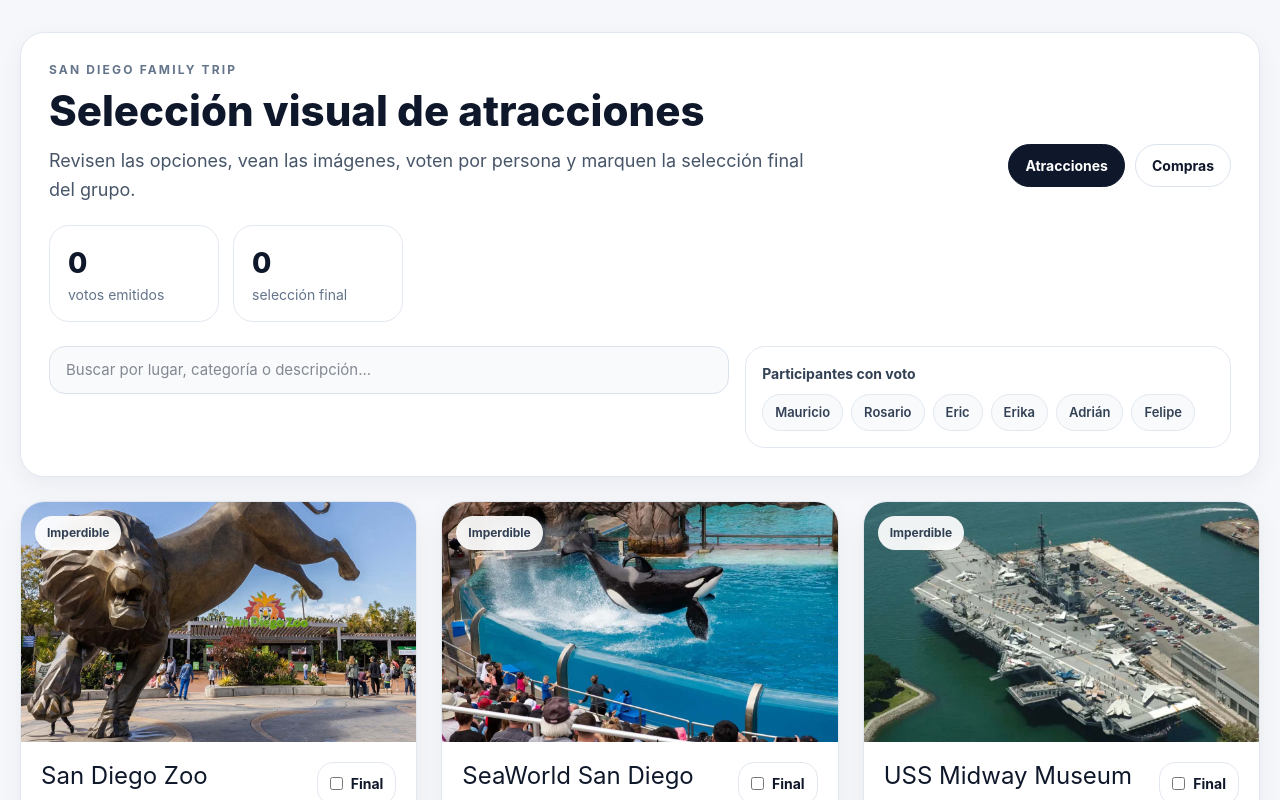
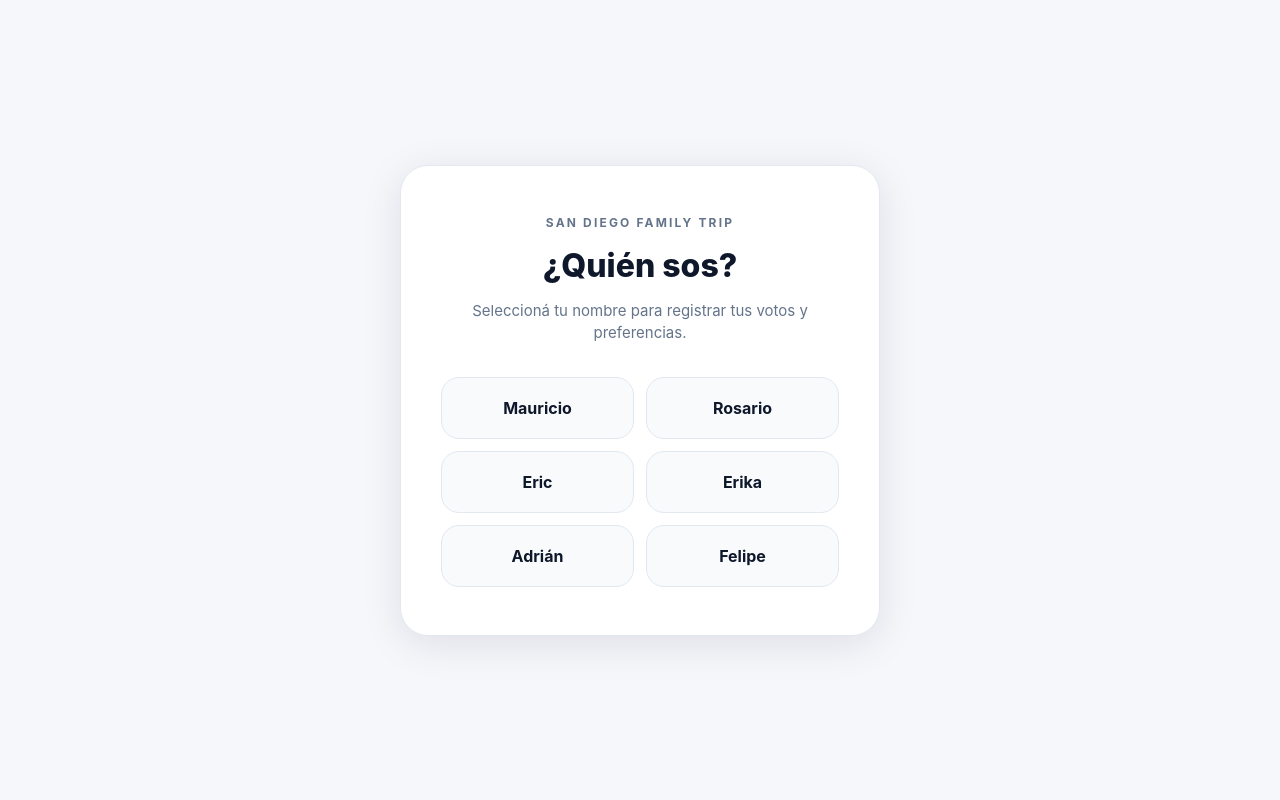
Before and after one commit to maugutierrezr-cyber/san-diego-trip, a Next.js app: page / in a window 1280 px wide. Shown: the top 800 px of the page. Built offline with nearby package versions, Linux system fonts and the light colour scheme.

Commit message:
Agrega selección de persona, toast y botón enviar votos

```diff
--- a/app/page.tsx
+++ b/app/page.tsx
@@ -490,19 +490,22 @@
 ];
 
 export default function Page() {
+  const [currentPerson, setCurrentPerson] = useState<string | null>(null);
+  const [toast, setToast] = useState<string | null>(null);
+  const [submitted, setSubmitted] = useState(false);
+  const [submitting, setSubmitting] = useState(false);
   const [query, setQuery] = useState("");
-  const [votes, setVotes] = useState<Record<string, Record<string, boolean>>>(
-    {}
-  );
-  const [finalSelection, setFinalSelection] = useState<Record<string, boolean>>(
-    {}
-  );
+  const [votes, setVotes] = useState<Record<string, Record<string, boolean>>>({});
+  const [finalSelection, setFinalSelection] = useState<Record<string, boolean>>({});
   const [section, setSection] = useState<"atracciones" | "compras">("atracciones");
   const [shoppingQuery, setShoppingQuery] = useState("");
-const [shoppingFilter, setShoppingFilter] = useState<
-  "all" | "nearby" | "cheap" | "recommended"
->("recommended");
+  const [shoppingFilter, setShoppingFilter] = useState<"all" | "nearby" | "cheap" | "recommended">("recommended");
   const [shoppingState, setShoppingState] = useState<ShoppingState>({});
+
+  const showToast = (msg: string) => {
+    setToast(msg);
+    setTimeout(() => setToast(null), 3000);
+  };
 
 const filtered = useMemo(() => {
   const q = query.trim().toLowerCase();
@@ -524,32 +527,47 @@
 }, [query, votes]);
 
   const SHEETS_URL = "https://script.google.com/macros/s/AKfycbzGD3_66bqe2JILU-72Q9_MJX6UoIIE66jQHoKIoyTi9kAqz1a0ZHwWdhO6uWDF6NMu7w/exec";
-  const toggleVote = async (placeName: string, person: string) => {
-    const newValue = !(votes[placeName] || {})[person];
 
+  const toggleVote = (placeName: string) => {
+    if (!currentPerson) return;
+    const newValue = !(votes[placeName] || {})[currentPerson];
     setVotes((prev) => ({
       ...prev,
-    [placeName]: {
-      ...(prev[placeName] || {}),
-      [person]: newValue,
-    },
+      [placeName]: { ...(prev[placeName] || {}), [currentPerson]: newValue },
     }));
+    if (newValue) {
+      showToast(`✅ Voto registrado: ${placeName}`);
+    } else {
+      showToast(`↩️ Voto removido: ${placeName}`);
+    }
+  };
 
+  const submitVotes = async () => {
+    if (!currentPerson) return;
+    setSubmitting(true);
     try {
-    await fetch(SHEETS_URL, {
+      const votedPlaces = places.filter((p) => (votes[p.name] || {})[currentPerson]);
+      await Promise.all(
+        votedPlaces.map((p) =>
+          fetch(SHEETS_URL, {
             method: "POST",
-      headers: {
-        "Content-Type": "text/plain;charset=utf-8",
-      },
+            headers: { "Content-Type": "text/plain;charset=utf-8" },
             body: JSON.stringify({
-        place: placeName,
-        person,
-        vote: newValue,
-        final: !!finalSelection[placeName],
+              place: p.name,
+              person: currentPerson,
+              vote: true,
+              final: !!finalSelection[p.name],
             }),
-    });
+          })
+        )
+      );
+      setSubmitted(true);
+      showToast(`🎉 ¡Votos de ${currentPerson} enviados con éxito!`);
     } catch (error) {
-    console.error("Error guardando voto:", error);
+      console.error("Error enviando votos:", error);
+      showToast("❌ Error al enviar. Intentá de nuevo.");
+    } finally {
+      setSubmitting(false);
     }
   };
 
@@ -557,6 +575,43 @@
     Object.values(votes[placeName] || {}).filter(Boolean).length;
 
   const finalList = places.filter((place) => finalSelection[place.name]);
+
+  // ── Pantalla de selección de persona ───────────────────────
+  if (!currentPerson) {
+    return (
+      <main style={{ minHeight: "100vh", background: "#f6f7fb", color: "#0f172a", fontFamily: 'Inter, ui-sans-serif, system-ui, sans-serif', display: "flex", alignItems: "center", justifyContent: "center" }}>
+        <div style={{ background: "#fff", border: "1px solid #e2e8f0", borderRadius: 28, padding: "48px 40px", boxShadow: "0 8px 40px rgba(15,23,42,0.10)", maxWidth: 480, width: "100%", textAlign: "center" }}>
+          <div style={{ fontSize: 12, letterSpacing: "0.18em", textTransform: "uppercase", color: "#64748b", marginBottom: 10, fontWeight: 700 }}>San Diego Family Trip</div>
+          <h1 style={{ fontSize: 32, fontWeight: 800, margin: "0 0 10px" }}>¿Quién sos?</h1>
+          <p style={{ color: "#64748b", fontSize: 15, marginBottom: 32 }}>Seleccioná tu nombre para registrar tus votos y preferencias.</p>
+          <div style={{ display: "grid", gridTemplateColumns: "1fr 1fr", gap: 12 }}>
+            {people.map((person) => (
+              <button
+                key={person}
+                type="button"
+                onClick={() => setCurrentPerson(person)}
+                style={{
+                  padding: "18px 12px",
+                  borderRadius: 18,
+                  border: "1px solid #e2e8f0",
+                  background: "#f8fafc",
+                  color: "#0f172a",
+                  fontSize: 16,
+                  fontWeight: 700,
+                  cursor: "pointer",
+                  transition: "all 0.15s",
+                }}
+                onMouseEnter={(e) => { (e.target as HTMLButtonElement).style.background = "#0f172a"; (e.target as HTMLButtonElement).style.color = "#fff"; }}
+                onMouseLeave={(e) => { (e.target as HTMLButtonElement).style.background = "#f8fafc"; (e.target as HTMLButtonElement).style.color = "#0f172a"; }}
+              >
+                {person}
+              </button>
+            ))}
+          </div>
+        </div>
+      </main>
+    );
+  }
 
   return (
     <main
@@ -568,6 +623,19 @@
           'Inter, ui-sans-serif, system-ui, -apple-system, BlinkMacSystemFont, "Segoe UI", sans-serif',
       }}
     >
+      {/* Toast notification */}
+      {toast && (
+        <div style={{
+          position: "fixed", top: 24, right: 24, zIndex: 9999,
+          background: "#0f172a", color: "#fff",
+          padding: "14px 22px", borderRadius: 16,
+          fontSize: 14, fontWeight: 700,
+          boxShadow: "0 8px 32px rgba(15,23,42,0.18)",
+          animation: "fadeIn 0.2s ease",
+        }}>
+          {toast}
+        </div>
+      )}
       <div
         style={{
           maxWidth: 1280,
@@ -746,23 +814,58 @@
                 Participantes con voto
               </div>
 
-              <div style={{ display: "flex", gap: 8, flexWrap: "wrap" }}>
+              <div style={{ display: "flex", gap: 8, flexWrap: "wrap", alignItems: "center" }}>
                 {people.map((person) => (
                   <span
                     key={person}
                     style={{
                       padding: "8px 12px",
                       borderRadius: 999,
-                      background: "#f8fafc",
-                      border: "1px solid #e2e8f0",
+                      background: person === currentPerson ? "#0f172a" : "#f8fafc",
+                      border: person === currentPerson ? "1px solid #0f172a" : "1px solid #e2e8f0",
                       fontSize: 13,
-                      color: "#334155",
-                      fontWeight: 600,
+                      color: person === currentPerson ? "#fff" : "#334155",
+                      fontWeight: 700,
                     }}
                   >
-                    {person}
+                    {person === currentPerson ? `👤 ${person}` : person}
                   </span>
                 ))}
+                <button
+                  type="button"
+                  onClick={() => { setCurrentPerson(null); setSubmitted(false); }}
+                  style={{ padding: "8px 12px", borderRadius: 999, border: "1px solid #e2e8f0", background: "#fff", color: "#64748b", fontSize: 12, fontWeight: 600, cursor: "pointer" }}
+                >
+                  Cambiar
+                </button>
+              </div>
+
+              {/* Botón enviar votos */}
+              <div style={{ marginTop: 16 }}>
+                {submitted ? (
+                  <div style={{ display: "inline-flex", alignItems: "center", gap: 8, padding: "12px 20px", borderRadius: 16, background: "#f0fdf4", border: "1px solid #86efac", color: "#16a34a", fontSize: 14, fontWeight: 700 }}>
+                    ✅ Votos de {currentPerson} enviados correctamente
+                  </div>
+                ) : (
+                  <button
+                    type="button"
+                    onClick={submitVotes}
+                    disabled={submitting || Object.keys(votes).filter(p => (votes[p] || {})[currentPerson!]).length === 0}
+                    style={{
+                      padding: "12px 24px",
+                      borderRadius: 16,
+                      border: "none",
+                      background: submitting ? "#94a3b8" : "#0f172a",
+                      color: "#fff",
+                      fontSize: 14,
+                      fontWeight: 700,
+                      cursor: submitting ? "not-allowed" : "pointer",
+                      opacity: Object.keys(votes).filter(p => (votes[p] || {})[currentPerson!]).length === 0 ? 0.5 : 1,
+                    }}
+                  >
+                    {submitting ? "Enviando..." : `Enviar mis votos (${Object.keys(votes).filter(p => (votes[p] || {})[currentPerson!]).length} lugares)`}
+                  </button>
+                )}
               </div>
             </div>
           </div>
@@ -1015,7 +1118,7 @@
                         <input
                           type="checkbox"
                           checked={!!(votes[place.name] || {})[person]}
-                          onChange={() => toggleVote(place.name, person)}
+                          onChange={() => toggleVote(place.name)}
                         />
                         {person}
                       </label>
```
Lines whose indentation alone changed are shown as unchanged.
